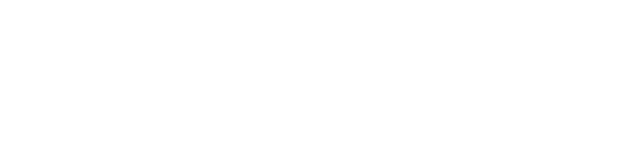
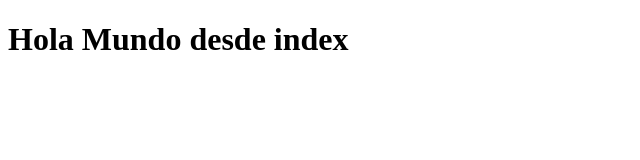
Before and after one commit to juanpm32/git-prueba, a plain HTML site: page index.html in a window 1280 px wide. Shown: the whole page, without its empty margins (0-640 px from the left). Drawn offline with Linux system fonts and the light colour scheme.

Commit message:
Agregamos h1

```diff
--- a/index.html
+++ b/index.html
@@ -7,6 +7,6 @@
     <title>Document</title>
 </head>
 <body>
-
+    <h1>Hola Mundo desde index</h1>
 </body>
 </html>
```
